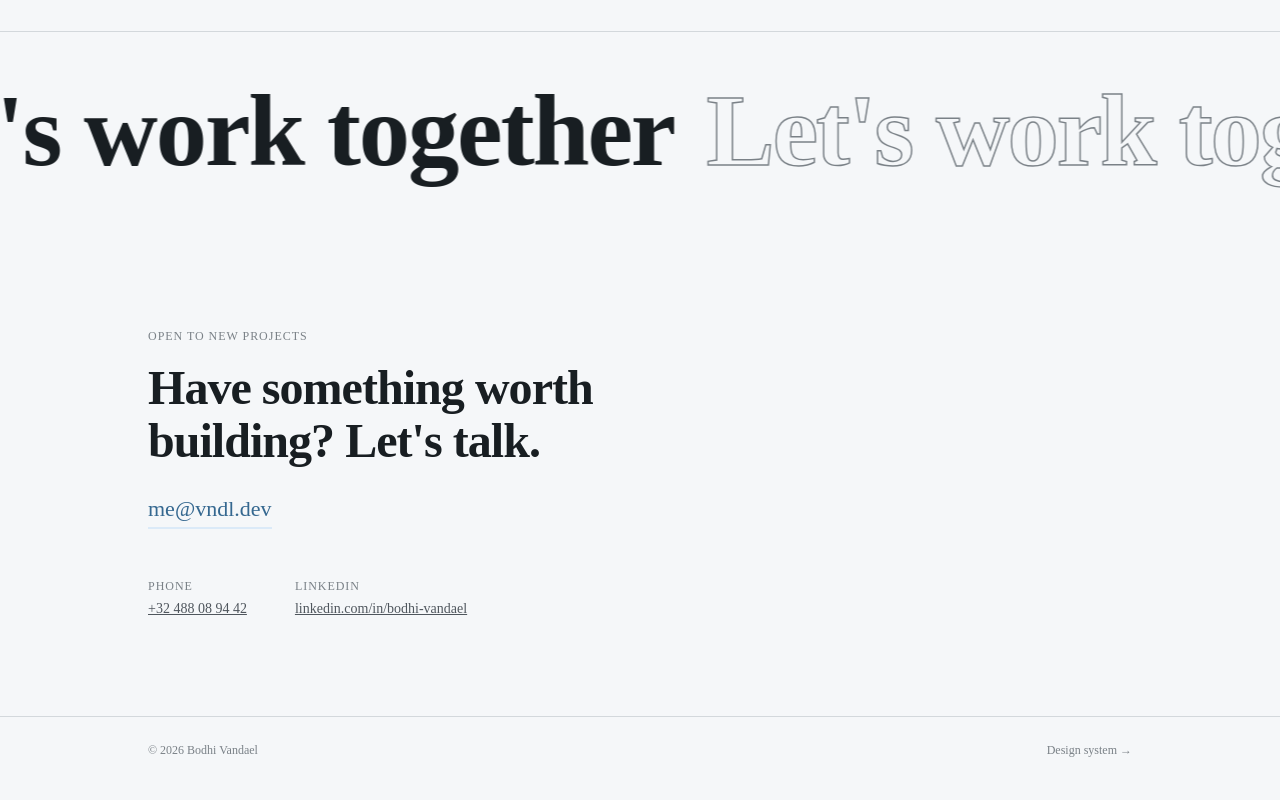
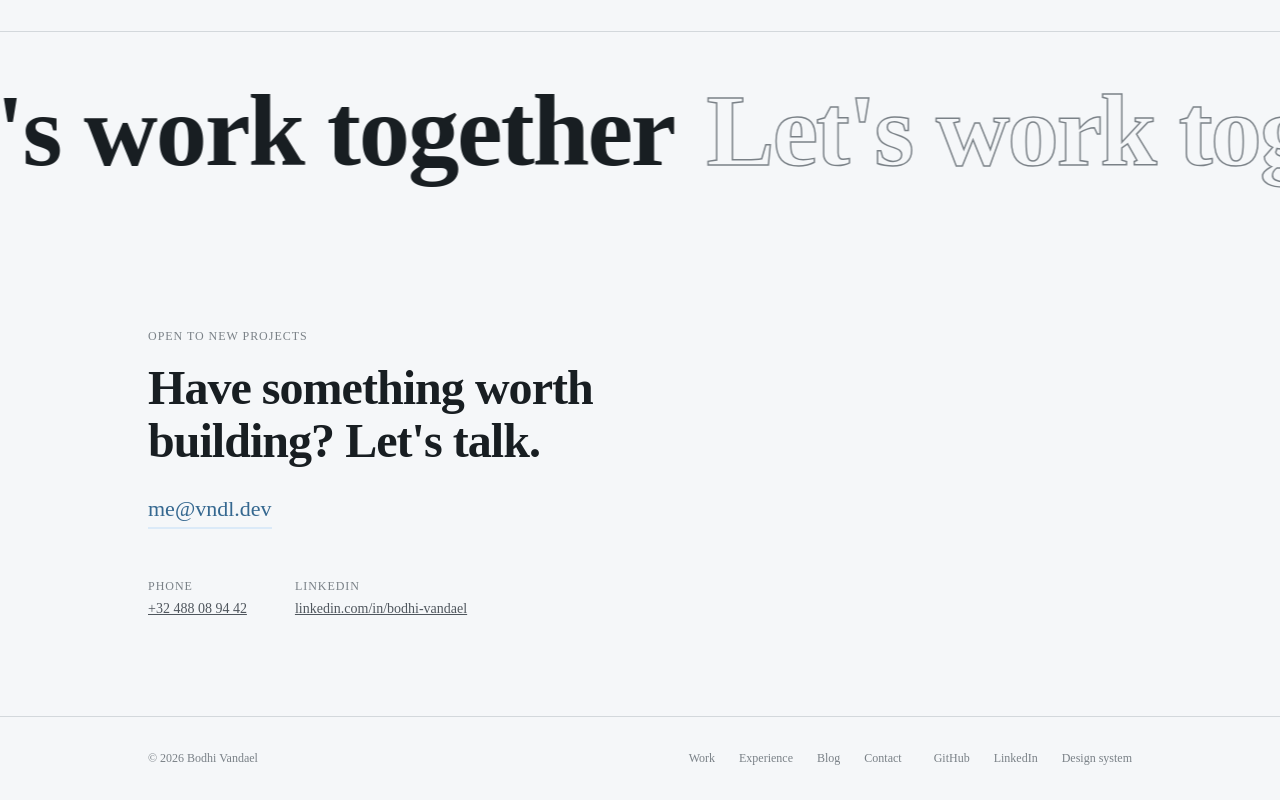
Before and after one commit to b0wdyy/vndl.dev, a Next.js app: page / in a window 1280 px wide. Shown: the part 3951-4751 px from the top of the page. Built offline with nearby package versions, Linux system fonts and the light colour scheme.

Commit message:
feat: expand footer with nav links and GitHub/LinkedIn socials

```diff
--- a/components/layout/Footer.tsx
+++ b/components/layout/Footer.tsx
@@ -3,9 +3,33 @@ import Link from 'next/link'
 export function Footer() {
   return (
     <footer className="site-footer">
-      <div className="container">
-        <span>© 2026 Bodhi Vandael</span>
-        <Link href="/design-system">Design system →</Link>
+      <div className="container footer-inner">
+        <span className="footer-copy">© 2026 Bodhi Vandael</span>
+        <nav className="footer-nav" aria-label="Footer navigation">
+          <Link href="/#work">Work</Link>
+          <Link href="/#experience">Experience</Link>
+          <Link href="/blog">Blog</Link>
+          <Link href="/#contact">Contact</Link>
+        </nav>
+        <div className="footer-social">
+          <a
+            href="https://github.com/b0wdyy"
+            target="_blank"
+            rel="noopener noreferrer"
+            aria-label="GitHub"
+          >
+            GitHub
+          </a>
+          <a
+            href="https://linkedin.com/in/bodhi-vandael"
+            target="_blank"
+            rel="noopener noreferrer"
+            aria-label="LinkedIn"
+          >
+            LinkedIn
+          </a>
+          <Link href="/design-system">Design system</Link>
+        </div>
       </div>
     </footer>
   )
--- a/styles/layout.css
+++ b/styles/layout.css
@@ -469,21 +469,49 @@
 
 .site-footer {
   border-top: 1px solid var(--color-border);
-  padding: var(--space-5) 0;
+  padding: var(--space-6) 0;
 }
-.site-footer .container {
-  display: flex;
-  justify-content: space-between;
-  flex-wrap: wrap;
-  gap: var(--space-3);
+
+.footer-inner {
+  display: grid;
+  grid-template-columns: 1fr auto auto;
+  align-items: center;
+  gap: var(--space-6);
 }
-.site-footer span,
-.site-footer a {
+
+.footer-copy,
+.footer-nav a,
+.footer-social a {
   font-family: var(--font-mono);
   font-size: var(--text-xs);
   color: var(--color-text-tertiary);
   text-decoration: none;
+  transition: color var(--duration-fast) var(--ease-out);
 }
-.site-footer a:hover {
+
+.footer-nav {
+  display: flex;
+  gap: var(--space-5);
+}
+
+.footer-social {
+  display: flex;
+  gap: var(--space-5);
+}
+
+.footer-nav a:hover,
+.footer-social a:hover {
   color: var(--color-accent);
 }
+
+@media (max-width: 720px) {
+  .footer-inner {
+    grid-template-columns: 1fr;
+    gap: var(--space-4);
+  }
+  .footer-nav,
+  .footer-social {
+    flex-wrap: wrap;
+    gap: var(--space-4);
+  }
+}
```
